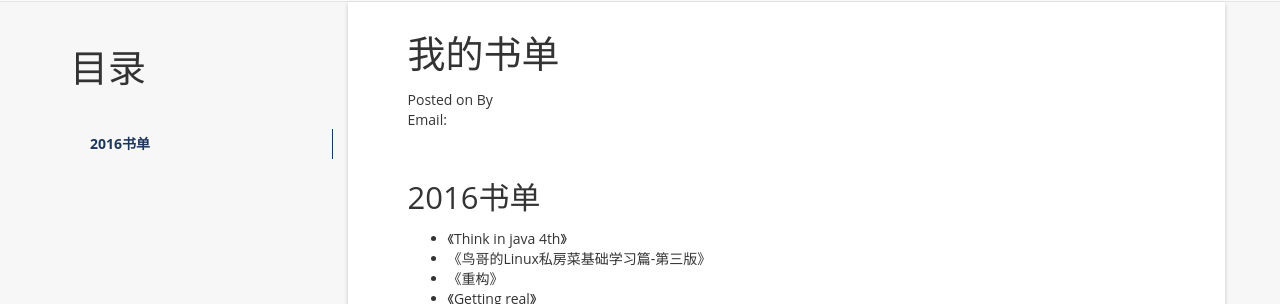
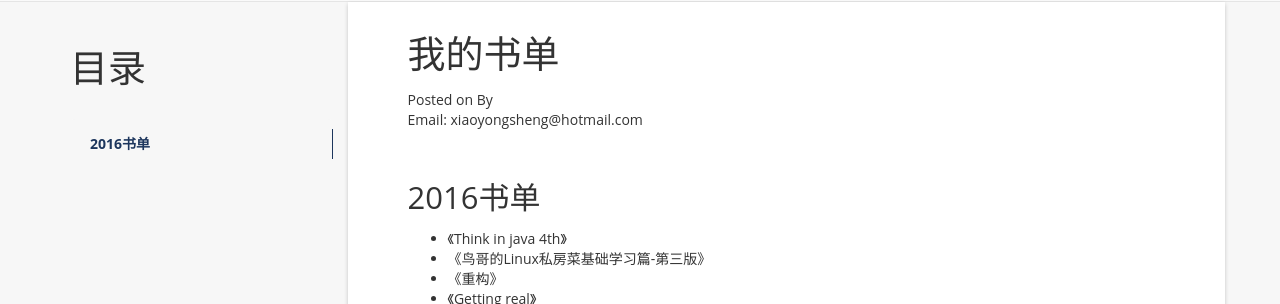
Before and after one commit to betterxys/betterxys.github.io, a Jekyll site: the page built from books.md, in a window 1280 px wide and 1176 px high. Shown: the part 325-629 px from the top of the window. Built offline with Jekyll 4.4.1, drawn with Linux system fonts in a browser that asks for light colours; nearby versions of some CDN libraries; comment, search, counter and statistics services are not loaded.

Commit message:
change page email to site email

```diff
--- a/_layouts/post.html
+++ b/_layouts/post.html
@@ -17,7 +17,7 @@ layout: default
                 <p class="post-meta">{{ page.date | date: "%b %-d, %Y" }}{% if page.author %} • {{ page.author }}{% endif %}{% if page.meta %} • {{ page.meta }}{% endif %}</p>
               -->
               <div class="meta">Posted on <span class="postdate">{{ page.date | date: "%b %d, %Y" }}</span> By <a target="_blank" href="{{site.url}}">{{ page.author }}</a></div>
-              <div class="meta">Email: {{ page.email }}</div>
+              <div class="meta">Email: {{ site.email }}</div>
               <br />
             </header>
             <article class="post-content">
```
